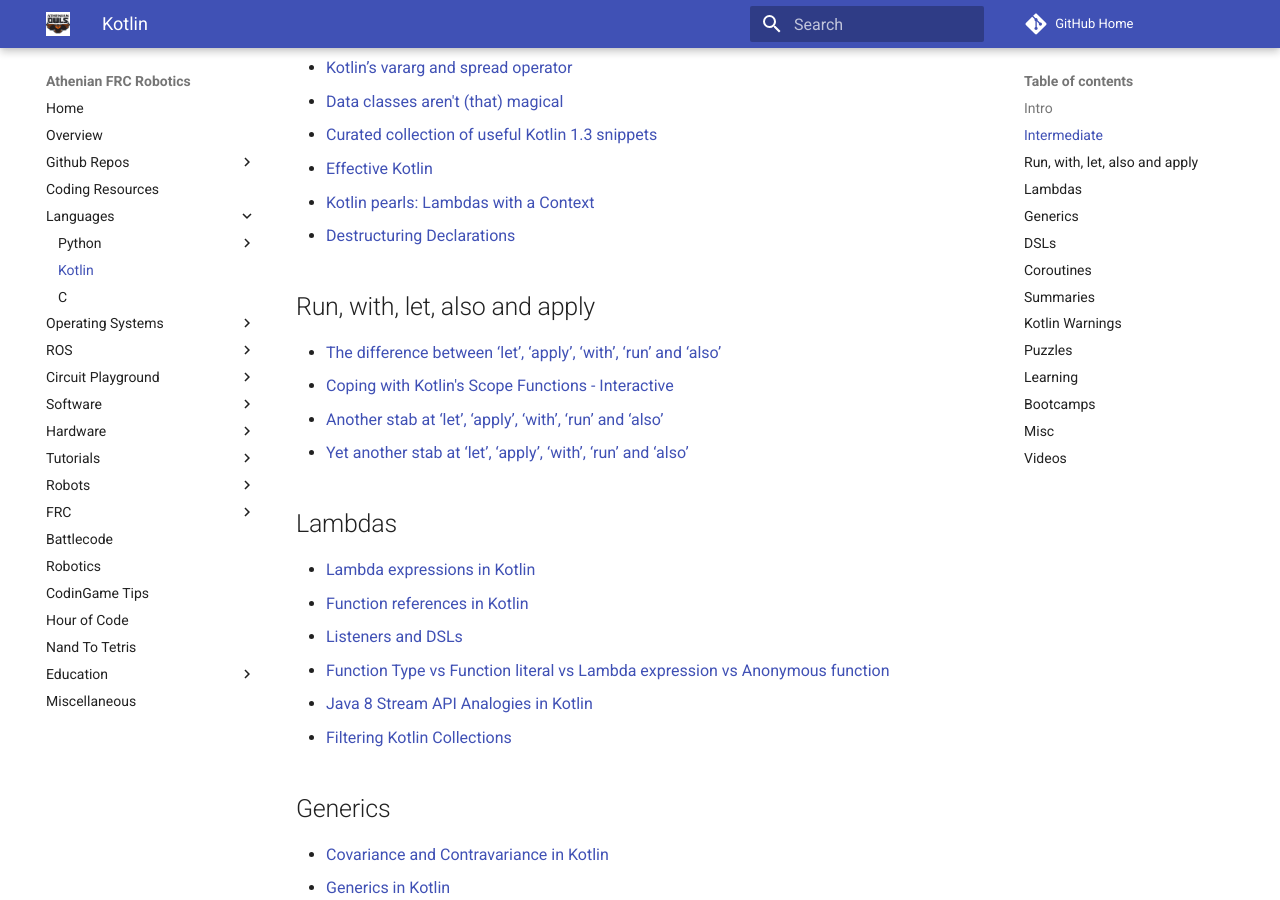
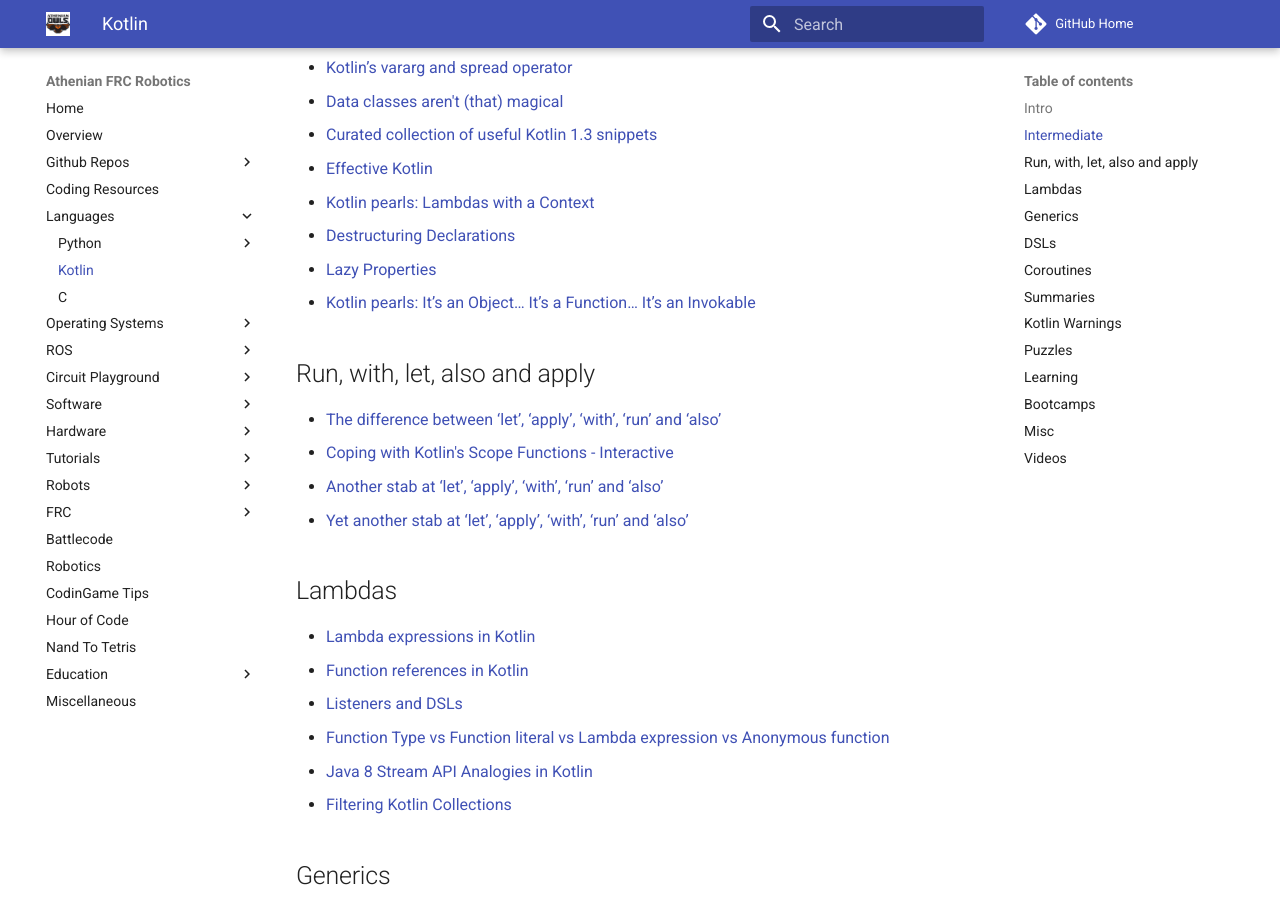
Before and after one commit to athenian-robotics/athenian-robotics-mkdocs, an MkDocs documentation site: the page built from docs/kotlin.md, in a window 1280 px wide and 900 px high, scrolled down 2778 px. Built offline with MkDocs 1.6.1 and Material for MkDocs 9.7.7, drawn with Linux system fonts in a browser that asks for light colours; comment, search, counter and statistics services are not loaded.

Commit message:
Update docs

```diff
--- a/docs/kotlin.md
+++ b/docs/kotlin.md
@@ -84,6 +84,8 @@
 * [Effective Kotlin](https://www.youtube.com/watch?v=lU8kafFjUJM)
 * [Kotlin pearls: Lambdas with a Context](https://proandroiddev.com/kotlin-pearls-lambdas-with-a-context-58f26ab2eb1d)
 * [Destructuring Declarations](https://www.kotlindevelopment.com/destructuring-declarations/)
+* [Lazy Properties](https://www.kotlindevelopment.com/lazy-property/)
+* [Kotlin pearls: It’s an Object… It’s a Function… It’s an Invokable](https://proandroiddev.com/kotlin-pearls-3-its-an-object-it-s-a-function-it-s-an-invokable-bc4bfed2e63f)
 
 ## Run, with, let, also and apply
 * [The difference between ‘let’, ‘apply’, ‘with’, ‘run’ and ‘also’](https://medium.com/@tpolansk/the-difference-between-kotlins-functions-let-apply-with-run-and-else-ca51a4c696b8)
```
Also changed, not shown: docs/flutter.md (+1 -0 lines).
